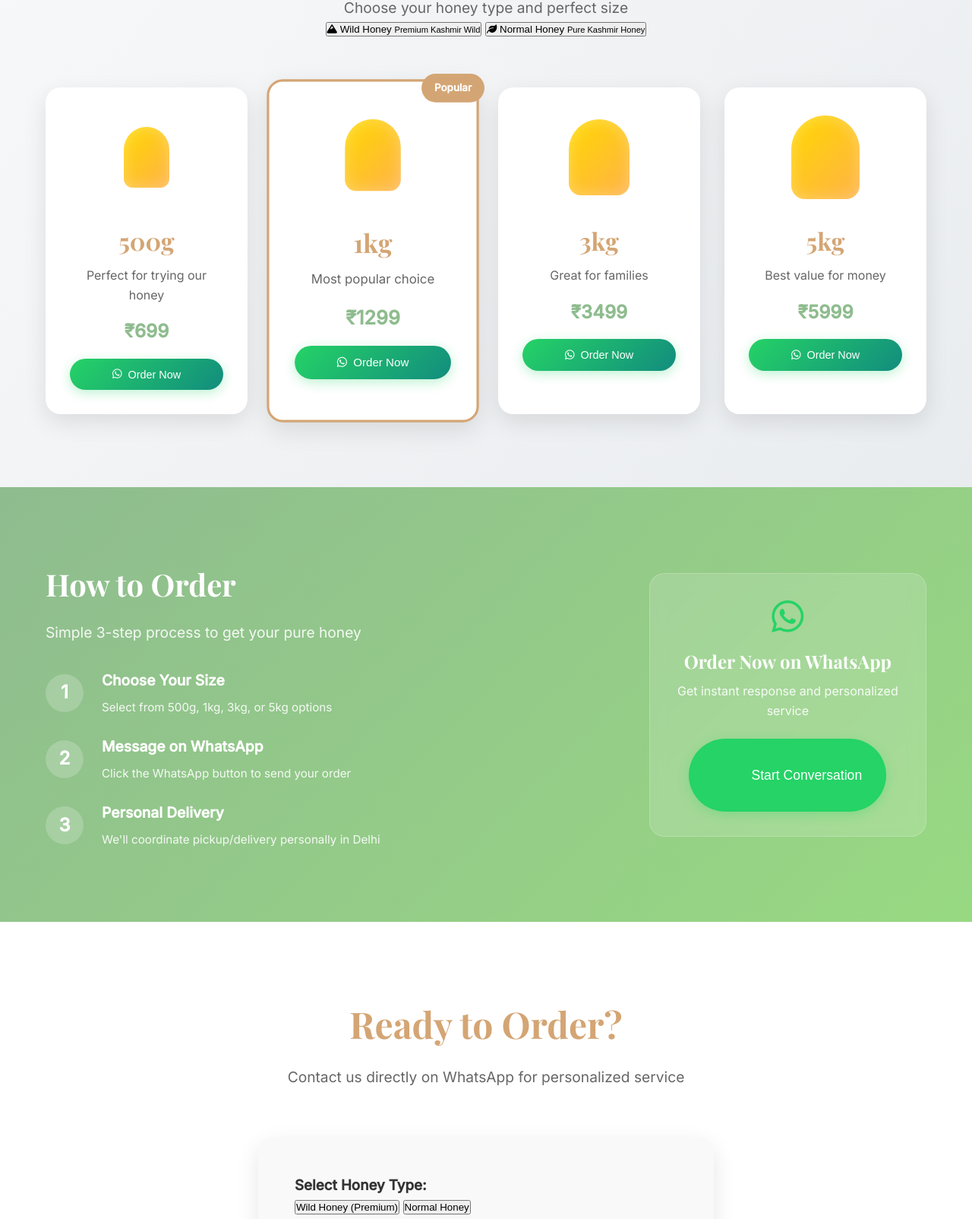
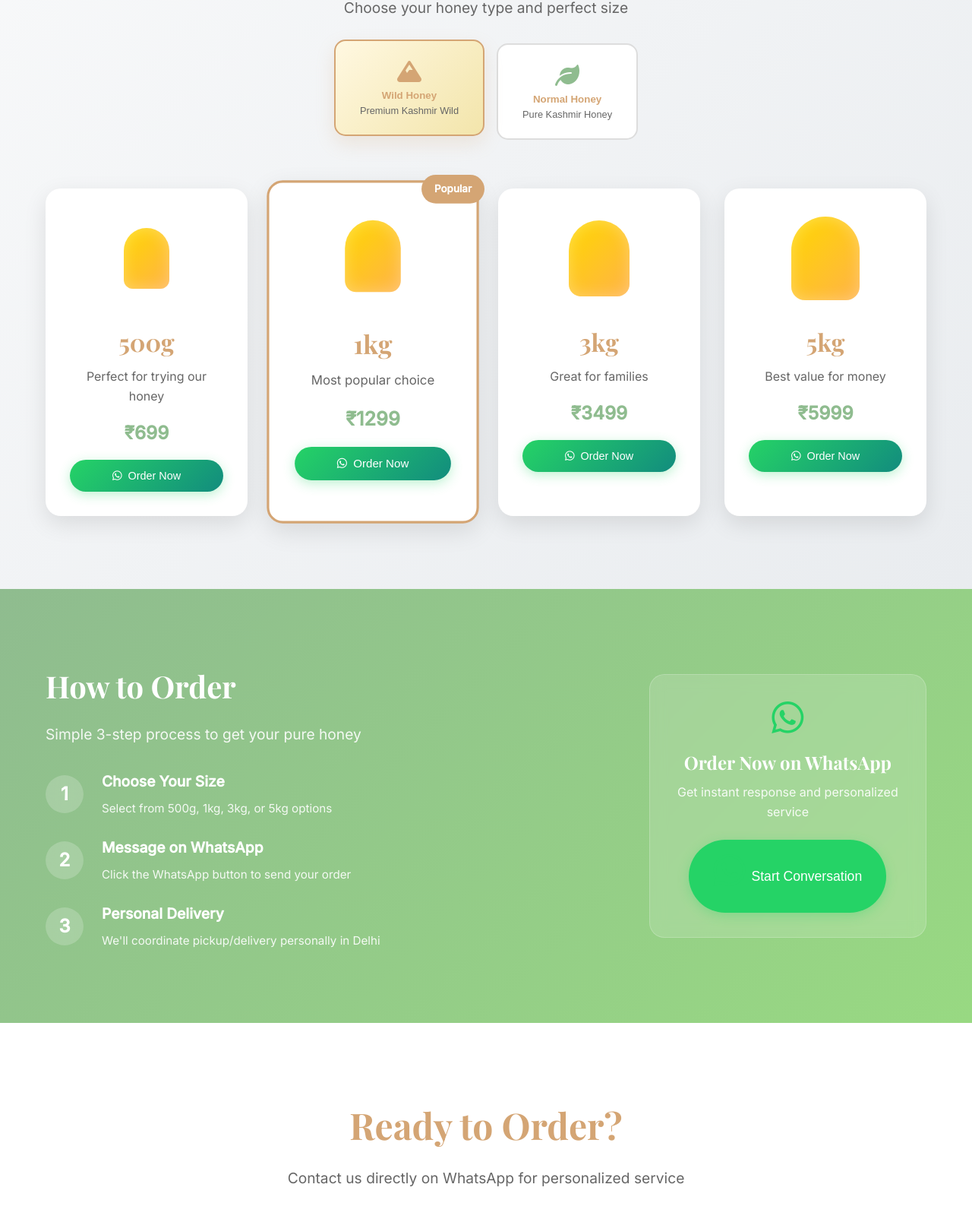
Before and after one commit to YouKnowPrem/Wild-Honey, a website: page index.html in a window 1280 px wide. Shown: the part 3036-4640 px from the top of the page at 76% size. Drawn offline with nearby package versions, Linux system fonts and the light colour scheme.

Commit message:
Update styles.css

```diff
--- a/styles.css
+++ b/styles.css
@@ -675,6 +675,92 @@ body {
     color: #d4a574;
 }
 
+/* Honey Type Selector */
+.honey-type-selector {
+    display: flex;
+    justify-content: center;
+    gap: 1rem;
+    margin: 2rem 0;
+}
+
+.honey-type-btn {
+    background: white;
+    border: 2px solid #ddd;
+    border-radius: 15px;
+    padding: 1.5rem 2rem;
+    cursor: pointer;
+    transition: all 0.3s ease;
+    text-align: center;
+    min-width: 180px;
+}
+
+.honey-type-btn:hover,
+.honey-type-btn.active {
+    border-color: #d4a574;
+    background: linear-gradient(135deg, #fff8e1, #f3e5ab);
+    transform: translateY(-5px);
+    box-shadow: 0 10px 25px rgba(212, 165, 116, 0.2);
+}
+
+.honey-type-btn i {
+    font-size: 2rem;
+    color: #8fbc8f;
+    display: block;
+    margin-bottom: 0.5rem;
+}
+
+.honey-type-btn span {
+    display: block;
+    font-weight: 600;
+    color: #d4a574;
+    margin-bottom: 0.3rem;
+}
+
+.honey-type-btn small {
+    color: #666;
+    font-size: 0.8rem;
+}
+
+.honey-type-btn.active i {
+    color: #d4a574;
+}
+
+/* Honey Type Selector in Order Form */
+.honey-type-selector-order {
+    margin-bottom: 2rem;
+}
+
+.honey-type-selector-order h3 {
+    font-family: 'Playfair Display', serif;
+    color: #d4a574;
+    margin-bottom: 1rem;
+    font-size: 1.3rem;
+}
+
+.honey-type-options {
+    display: grid;
+    grid-template-columns: 1fr 1fr;
+    gap: 1rem;
+}
+
+.honey-type-order-btn {
+    padding: 1rem;
+    border: 2px solid #ddd;
+    background: white;
+    border-radius: 10px;
+    cursor: pointer;
+    transition: all 0.3s ease;
+    font-weight: 500;
+    text-align: center;
+}
+
+.honey-type-order-btn:hover,
+.honey-type-order-btn.active {
+    border-color: #d4a574;
+    background: #d4a574;
+    color: white;
+}
+
 /* Products Section */
 .products {
     padding: 6rem 0;
@@ -1223,6 +1309,28 @@ body {
         padding: 1.2rem 2rem;
         width: 100%;
         justify-content: center;
+    }
+
+    /* Honey Type Selector - Mobile */
+    .honey-type-selector {
+        flex-direction: column;
+        gap: 1rem;
+        margin: 1.5rem 0;
+    }
+
+    .honey-type-btn {
+        min-width: auto;
+        padding: 1rem 1.5rem;
+    }
+
+    .honey-type-options {
+        grid-template-columns: 1fr;
+        gap: 0.8rem;
+    }
+
+    .honey-type-order-btn {
+        padding: 1.2rem;
+        font-size: 0.95rem;
     }
 
     /* Products - Mobile */
```
